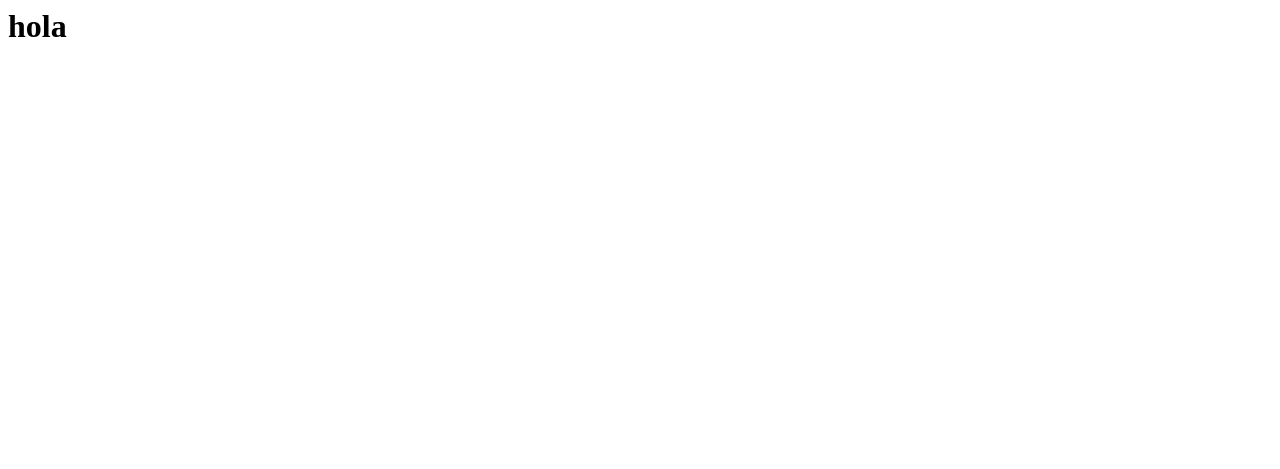
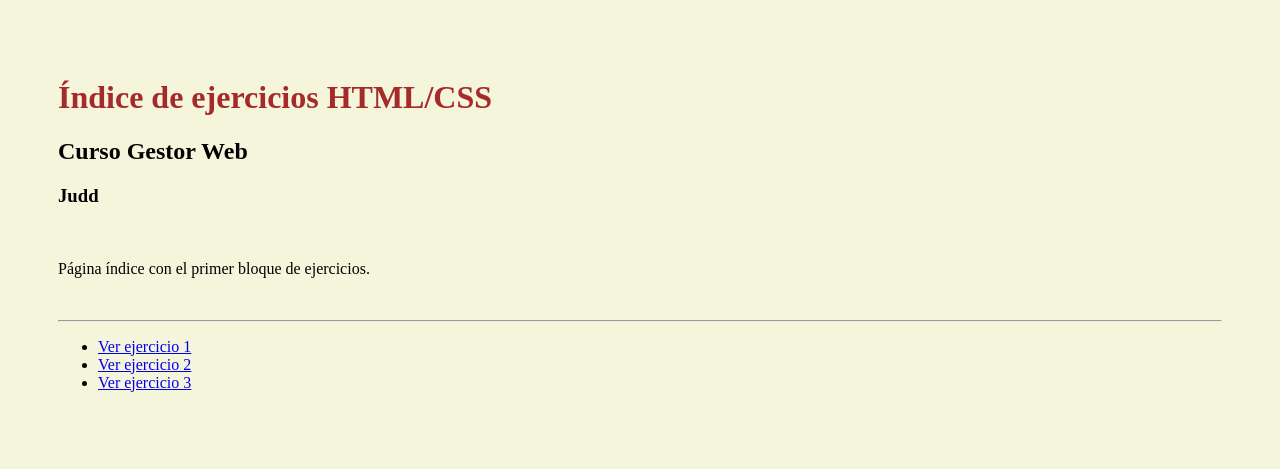
Before and after one commit to crowcode/ejerciciosWeb, a plain HTML site: page index.html in a window 1280 px wide. Drawn offline with Linux system fonts and the light colour scheme.

Commit message:
ejercicio 0

```diff
--- /dev/null
+++ b/estilos.css
@@ -0,0 +1,8 @@
+body {
+    padding: 50px;
+    background-color: beige;
+}
+
+h1 {
+    color: brown;
+}
--- a/index.html
+++ b/index.html
@@ -1 +1,31 @@
-<h1>hola</h1>
+<!DOCTYPE html>
+<html lang="es-ES">
+<head>
+    <meta charset="utf-8">
+    <link rel="stylesheet" type="text/css" href="estilos.css">
+    <title>Curso Gestor Web Ejercicios HMTL/CSS</title>
+</head>
+<body>
+
+    <h1>Índice de ejercicios HTML/CSS</h1>
+    <h2>Curso Gestor Web</h2>
+    <h3>Judd</h3>
+    <br>
+    <p>Página índice con el primer bloque de ejercicios.</p>
+    <br>
+    <hr>
+    <ul>
+        <li>
+            <a href="ejercicio1.html">Ver ejercicio 1</a>
+        </li>
+        <li>
+            <a href="ejercicio2.html">Ver ejercicio 2</a>
+        </li>
+        <li>
+            <a href="ejercicio3.html">Ver ejercicio 3</a>
+        </li>
+    </ul>
+
+
+</body>
+</html>
```
